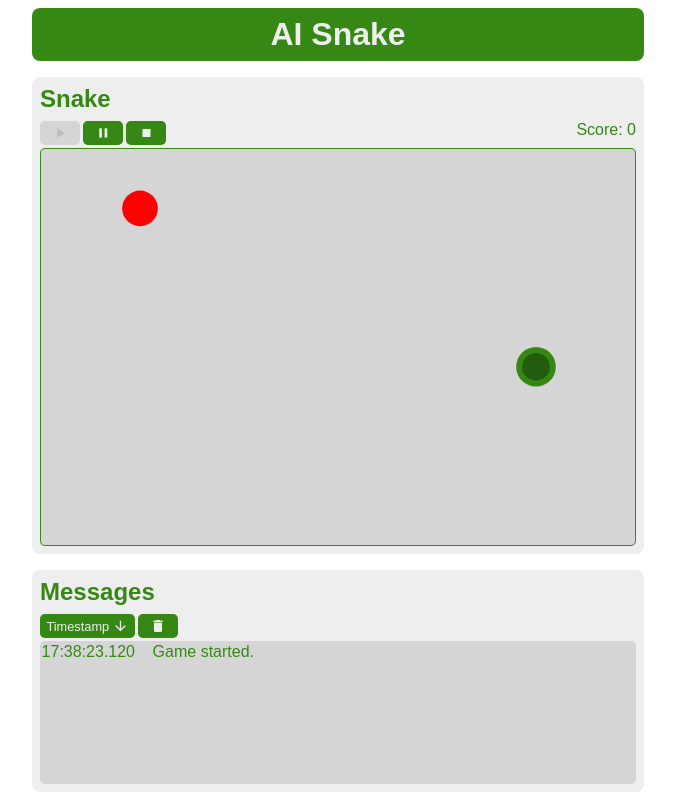
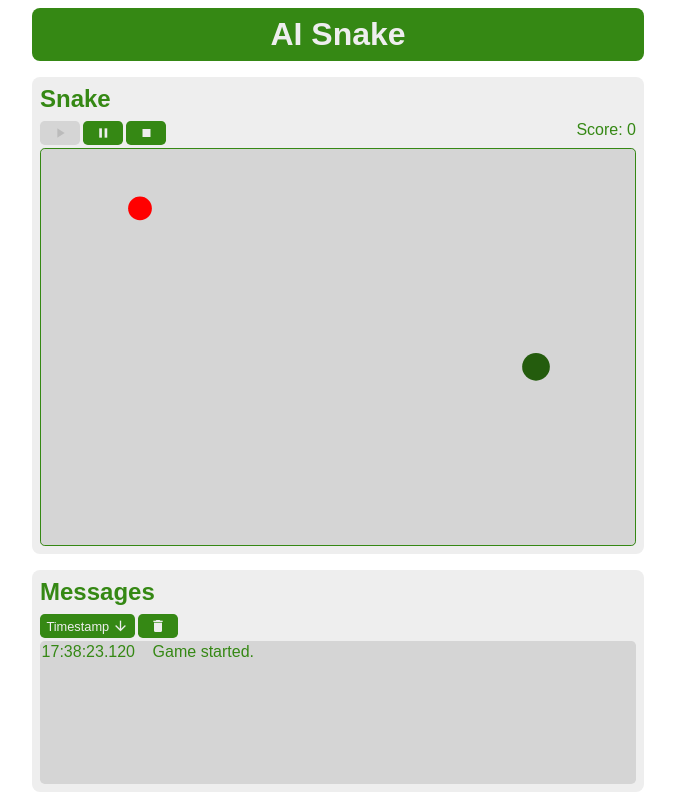
Before and after one commit to KamilRosinski/snake, an Angular app in the folder snake-client/src/main/webapp/: page / in a window 1280 px wide. Both pictures are taken after a click on the button "play_arrow". Shown: the whole page, without its empty margins (302-977 px from the left). Built offline with nearby package versions, Linux system fonts and the light colour scheme.

Commit message:
Snake displayed as polyline

```diff
--- a/snake-client/src/main/webapp/src/app/app.module.ts
+++ b/snake-client/src/main/webapp/src/app/app.module.ts
@@ -5,6 +5,7 @@ import {NgModule} from '@angular/core';
 import {AppComponent} from './app.component';
 import {SnakeComponent} from './snake/snake.component';
 import {MessagesComponent} from './messages/messages.component';
+import { SnakeFormatterPipe } from './snake/pipe/snake-formatter.pipe';
 
 export class HammerConfig extends HammerGestureConfig {
     overrides = {
@@ -16,7 +17,8 @@ export class HammerConfig extends HammerGestureConfig {
     declarations: [
         AppComponent,
         SnakeComponent,
-        MessagesComponent
+        MessagesComponent,
+        SnakeFormatterPipe
     ],
     imports: [
         BrowserModule
--- /dev/null
+++ b/snake-client/src/main/webapp/src/app/snake/pipe/snake-formatter.pipe.ts
@@ -0,0 +1,13 @@
+import {Pipe, PipeTransform} from '@angular/core';
+import {Coordinates} from "../coordinates";
+
+@Pipe({
+    name: 'snakeFormatter'
+})
+export class SnakeFormatterPipe implements PipeTransform {
+
+    transform(coordinates: Coordinates[]): string {
+        return coordinates.map(c => `${c.x} ${c.y}`).join(', ');
+    }
+
+}
--- a/snake-client/src/main/webapp/src/app/snake/snake.component.html
+++ b/snake-client/src/main/webapp/src/app/snake/snake.component.html
@@ -11,10 +11,10 @@
         </div>
     </div>
     <div id="snake-box" class="inner-box" (swipe)="swipe($event)">
-        <svg [attr.viewBox]="boardDimensions" *ngIf="hasSnake" >
-            <circle class="food" r="0.45" [attr.cx]="foodCoordinates.x" [attr.cy]="foodCoordinates.y"></circle>
-            <circle class="tail" r="0.50" *ngFor="let element of snakeCoordinates" [attr.cx]="element.x" [attr.cy]="element.y"></circle>
-            <circle class="head" r="0.35" [attr.cx]="headCoordinates.x" [attr.cy]="headCoordinates.y"></circle>
+        <svg [attr.viewBox]="boardDimensions" *ngIf="hasSnake">
+            <circle class="food" r="0.30" [attr.cx]="foodCoordinates.x" [attr.cy]="foodCoordinates.y"/>
+            <polyline class="tail" [attr.points]="snakeCoordinates | snakeFormatter"/>
+            <circle class="head" r="0.35" [attr.cx]="headCoordinates.x" [attr.cy]="headCoordinates.y"/>
         </svg>
     </div>
 </section>
--- a/snake-client/src/main/webapp/src/app/snake/snake.component.scss
+++ b/snake-client/src/main/webapp/src/app/snake/snake.component.scss
@@ -19,17 +19,22 @@
     border: 1px solid $main-green;
     border-radius: 0.3rem;
 
-    .head {
-      fill: $dark-green;
-    }
-
     .tail {
-      fill: $main-green;
+      stroke: $main-green;
+      fill: none;
+      stroke-width: 0.8;
+      stroke-linecap: round;
+      stroke-linejoin: round;
     }
 
     .food {
       fill: $red;
     }
+
+    .head {
+      fill: $dark-green;
+    }
+
   }
 
 }
```
Also changed, not shown: 1 other file (tests, documents, lock files or other folders).
